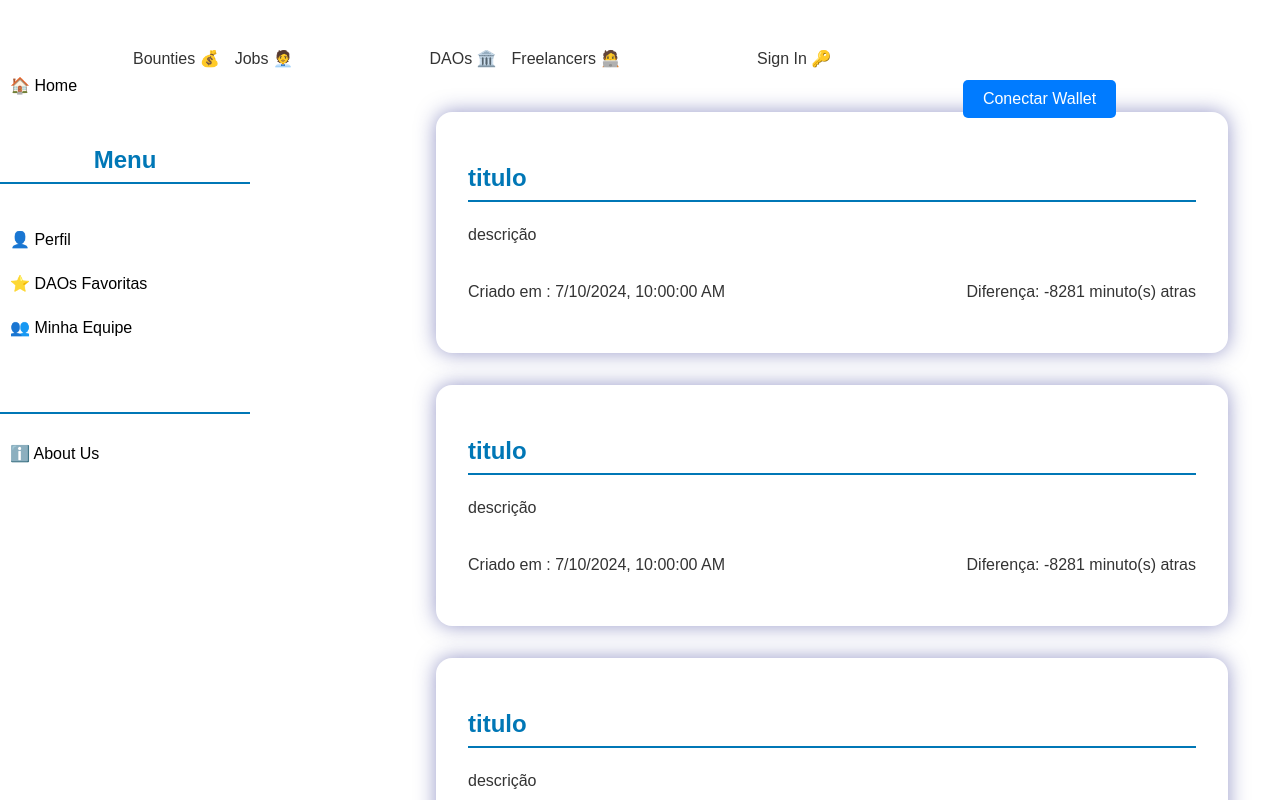
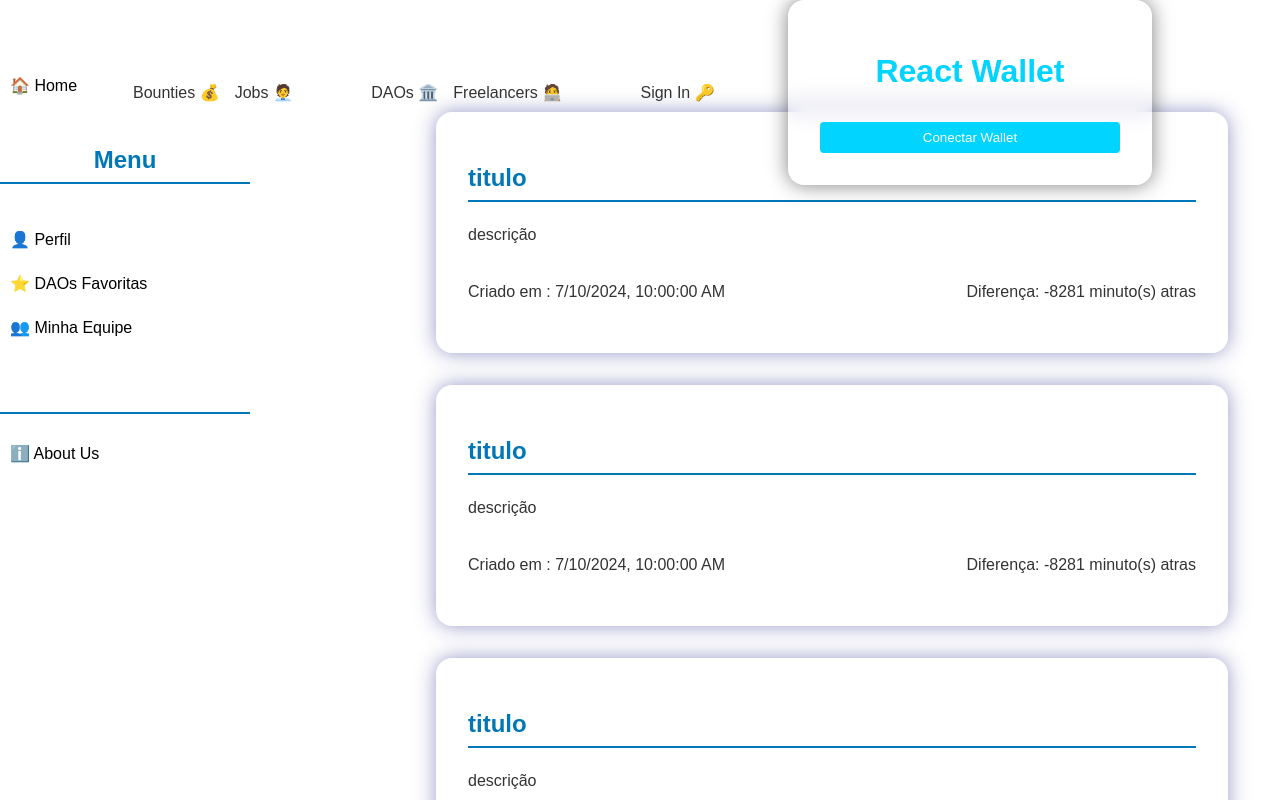
Before and after one commit to X-dev-private/Work3, a React (Create React App) app: page /app in a window 1280 px wide. Shown: the top 800 px of the page. Built offline with nearby package versions, Linux system fonts and the light colour scheme.

Commit message:
update Wallet commit

```diff
--- a/package.json
+++ b/package.json
@@ -3,6 +3,7 @@
   "version": "0.1.0",
   "private": true,
   "dependencies": {
+    "3": "^2.1.0",
     "@testing-library/jest-dom": "^5.17.0",
     "@testing-library/react": "^13.4.0",
     "@testing-library/user-event": "^13.5.0",
@@ -13,6 +14,7 @@
     "react-markdown": "^9.0.1",
     "react-router-dom": "^6.24.1",
     "react-scripts": "5.0.1",
+    "web": "^0.0.2",
     "web-vitals": "^2.1.4",
     "web3": "^4.11.0"
   },
--- a/src/Styles/GlobalComponents.css
+++ b/src/Styles/GlobalComponents.css
@@ -45,16 +45,53 @@
   color: white;
 }
 
-button {
-  background-color: #007bff;
-  color: white;
-  border: none;
-  padding: 10px 20px;
-  font-size: 1rem;
-  cursor: pointer;
-  border-radius: 5px;
+.wallet-container {
+  background: rgba(255, 255, 255, 0.1);
+  backdrop-filter: blur(10px);
+  padding: 2rem;
+  border-radius: 16px;
+  box-shadow: 0 0 20px rgba(0, 0, 0, 0.5);
+  width: 300px;
+  text-align: center;
 }
 
-button:hover {
-  background-color: #0056b3;
+.wallet-container h1 {
+  color: #00d4ff;
+  margin-bottom: 1rem;
 }
+
+.wallet-container input[type="text"] {
+  width: 100%;
+  padding: 0.5rem;
+  margin: 0.5rem 0;
+  border: 1px solid #ccc;
+  border-radius: 4px;
+  background: rgba(255, 255, 255, 0.2);
+  color: white;
+}
+
+.wallet-container button {
+  background-color: #00d4ff;
+  color: white;
+  padding: 0.5rem;
+  border: none;
+  border-radius: 4px;
+  cursor: pointer;
+  width: 100%;
+  margin-top: 1rem;
+}
+
+.wallet-container button:hover {
+  background-color: #009bb5;
+}
+
+.wallet-container a {
+  color: #00d4ff;
+  display: block;
+  margin-top: 1rem;
+  text-decoration: none;
+}
+
+.wallet-container a:hover {
+  text-decoration: underline;
+}
--- a/src/pages/components/Wallet/Wallet.js
+++ b/src/pages/components/Wallet/Wallet.js
@@ -6,6 +6,8 @@
     const [web3, setWeb3] = useState(null);
     const [account, setAccount] = useState(null);
     const [balance, setBalance] = useState(null);
+    const [toAddress, setToAddress] = useState('');
+    const [amount, setAmount] = useState('');
 
     useEffect(() => {
         if (window.ethereum) {
@@ -33,14 +35,46 @@
         }
     };
 
+    const sendTransaction = async () => {
+        if (web3 && account) {
+            try {
+                const value = web3.utils.toWei(amount, 'ether');
+                await web3.eth.sendTransaction({
+                    from: account,
+                    to: toAddress,
+                    value: value
+                });
+                alert('Transação enviada!');
+            } catch (error) {
+                console.error('Erro ao enviar transação:', error);
+            }
+        }
+    };
+
     return (
-        <div>
+        <div className="wallet-container">
             <h1>React Wallet</h1>
             <button onClick={connectWallet}>Conectar Wallet</button>
             {account && (
                 <div>
                     <p><strong>Conta:</strong> {account}</p>
                     <p><strong>Saldo:</strong> {balance} ETH</p>
+                    <div>
+                        <h2>Enviar Transação</h2>
+                        <input
+                            type="text"
+                            placeholder="Endereço do Destinatário"
+                            value={toAddress}
+                            onChange={(e) => setToAddress(e.target.value)}
+                        />
+                        <input
+                            type="text"
+                            placeholder="Valor em ETH"
+                            value={amount}
+                            onChange={(e) => setAmount(e.target.value)}
+                        />
+                        <button onClick={sendTransaction}>Enviar</button>
+                    </div>
                 </div>
             )}
         </div>
```
Also changed, not shown: 2 other files (tests, documents, lock files or other folders).
